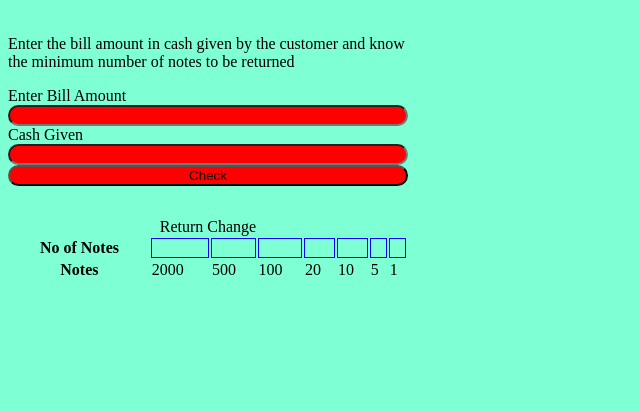
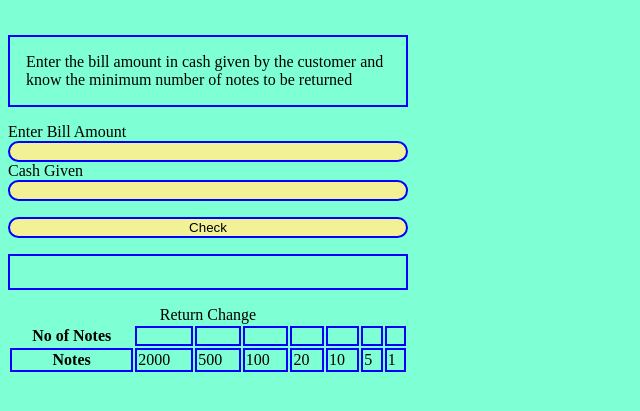
Before and after one commit to Aquilchoudhary/cash-register, a plain HTML site: page index.html in a window 1280 px wide. Shown: the part 69-480 px from the top of the page, without its empty margins (0-640 px from the left). Drawn offline with Linux system fonts and the light colour scheme.

Commit message:
final done

```diff
--- a/main.css
+++ b/main.css
@@ -7,22 +7,32 @@ body{
     background-color: aquamarine;
 }
 #bill-amount{
-    background-color:red;
+    background-color:rgb(243, 241, 150);
     border-radius: 1rem;
+    border: solid 2px blue;
 
 }
 #cash-given{
-    background-color: red;
+    background-color: rgb(243, 241, 150);
     border-radius: 1rem;
-
+    border: solid 2px blue;
 }
 #check-button{
-    background-color: red;
+    background-color: rgb(243, 241, 150);
     border-radius: 1rem;
+    border: solid 2px blue;
+    margin-top: 1rem;
 }
 .no-of-notes{
-    border: solid 1px blue;
+    border: solid 2px blue;
 }
-.change-returm{
-    border: solid 1px blue;
+.change-return{
+    border: solid 2px blue;
 }
+p{
+    border: solid 2px blue;
+    padding: 1rem;
+}
+#notes{
+    border: solid 2px blue;
+}
```
